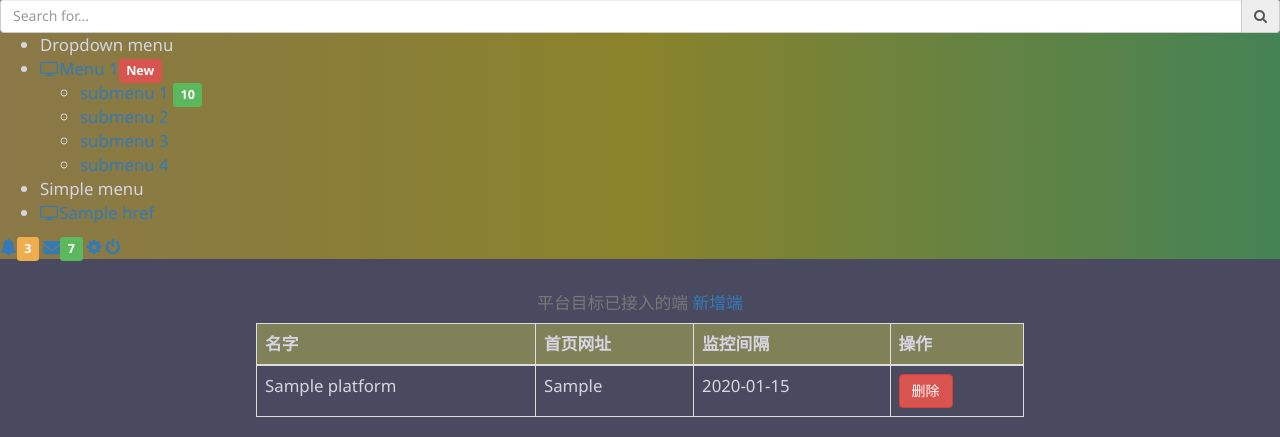
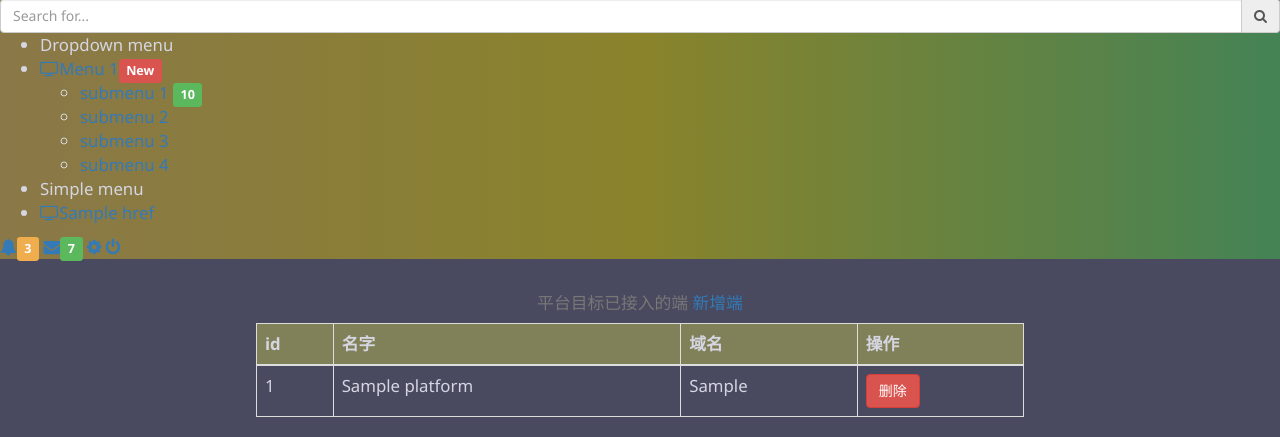
Before and after one commit to duningning/MyProject, a Django app: page /home/ in a window 1280 px wide. Shown: the part 628-1065 px from the top of the page. Run offline with Django 3.2, Linux system fonts and the light colour scheme; tables that the repository leaves empty hold one stand-in row (values such as "Sample post"); some libraries are stand-ins or nearby versions.

Commit message:
删除监控间隔

```diff
--- a/Myapp/templates/home.html
+++ b/Myapp/templates/home.html
@@ -14,18 +14,18 @@
         <caption style="text-align: center">平台目标已接入的端 <a href="#" onclick="add_platform()">新增端</a></caption>
         <thead>
             <tr style="background-color: #808159">
+                <th>id</th>
                 <th>名字</th>
-                <th>首页网址</th>
-                <th>监控间隔</th>
+                <th>域名</th>
                 <th>操作</th>
             </tr>
         </thead>
             <tbody>
                 {% for i in platform %}
                     <tr>
+                        <td>{{ i.id }}</td>
                         <td>{{ i.name }}</td>
                         <td>{{ i.host }}</td>
-                        <td>{{ i.monitor_time }}</td>
                         <td><button onclick="del_platform('{{ i.id }}')" class="btn btn-danger">删除</button></td>
                     </tr>
                 {% endfor %}
--- a/Myapp/views.py
+++ b/Myapp/views.py
@@ -22,15 +22,13 @@ def save_platform(request):
     # 取到用户前端输入的值
     platform_name = request.GET["platform_name"]
     platform_host = request.GET["platform_host"]
-    platform_monitor_time = request.GET["platform_monitor_time"]
+
     # 数据更新到数据库
-    platform = DB_platform.objects.create(name=platform_name,host=platform_host,monitor_time=platform_monitor_time)
+    platform = DB_platform.objects.create(name=platform_name,host=platform_host)
     # 复制出自己的调试包
     new_client_name = 'client_'+str(platform.id)
-
     demo_path = 'MyClient/demo_client'
     new_path = 'MyClient/'+new_client_name
-
     shutil.copytree(demo_path,new_path)
 
 
```
